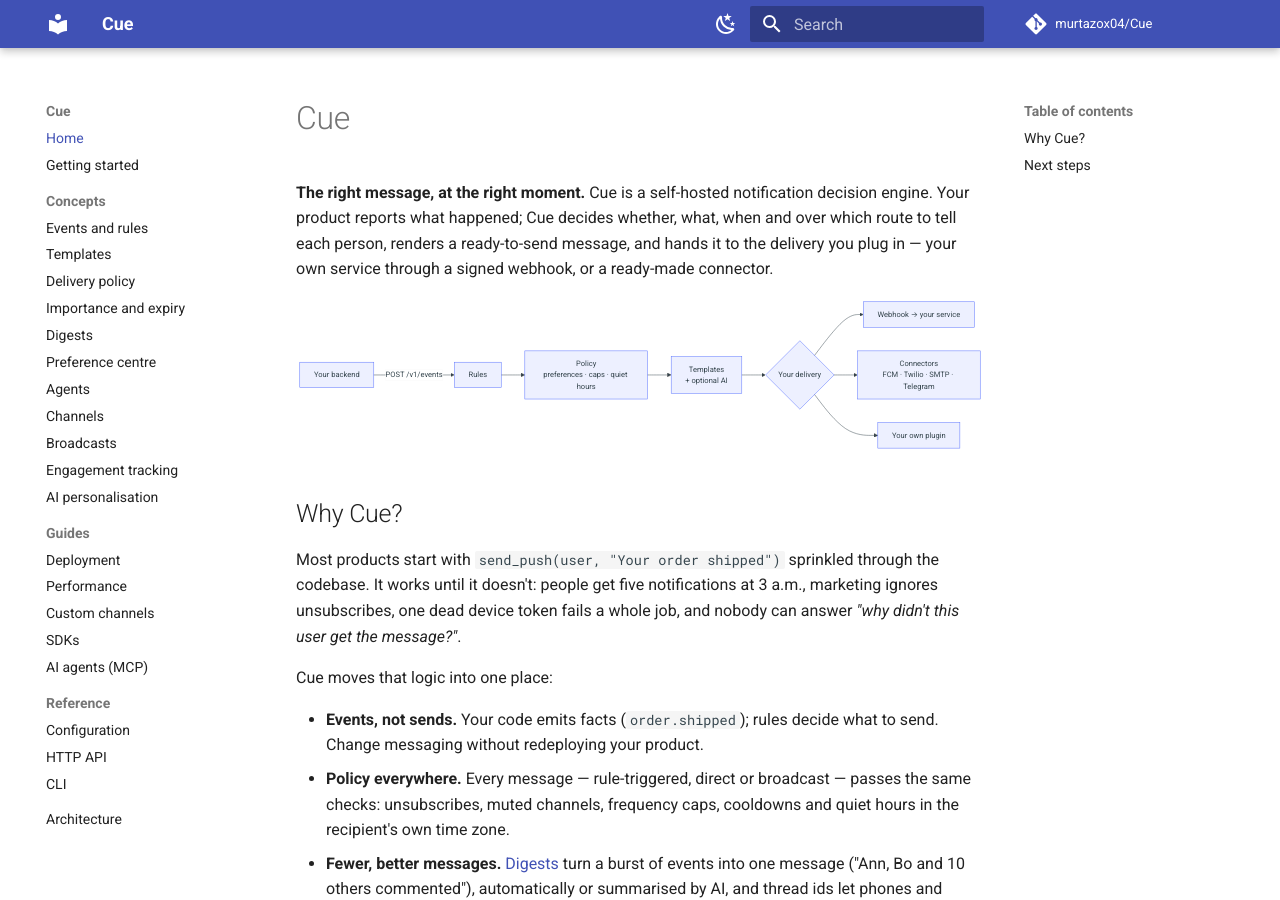
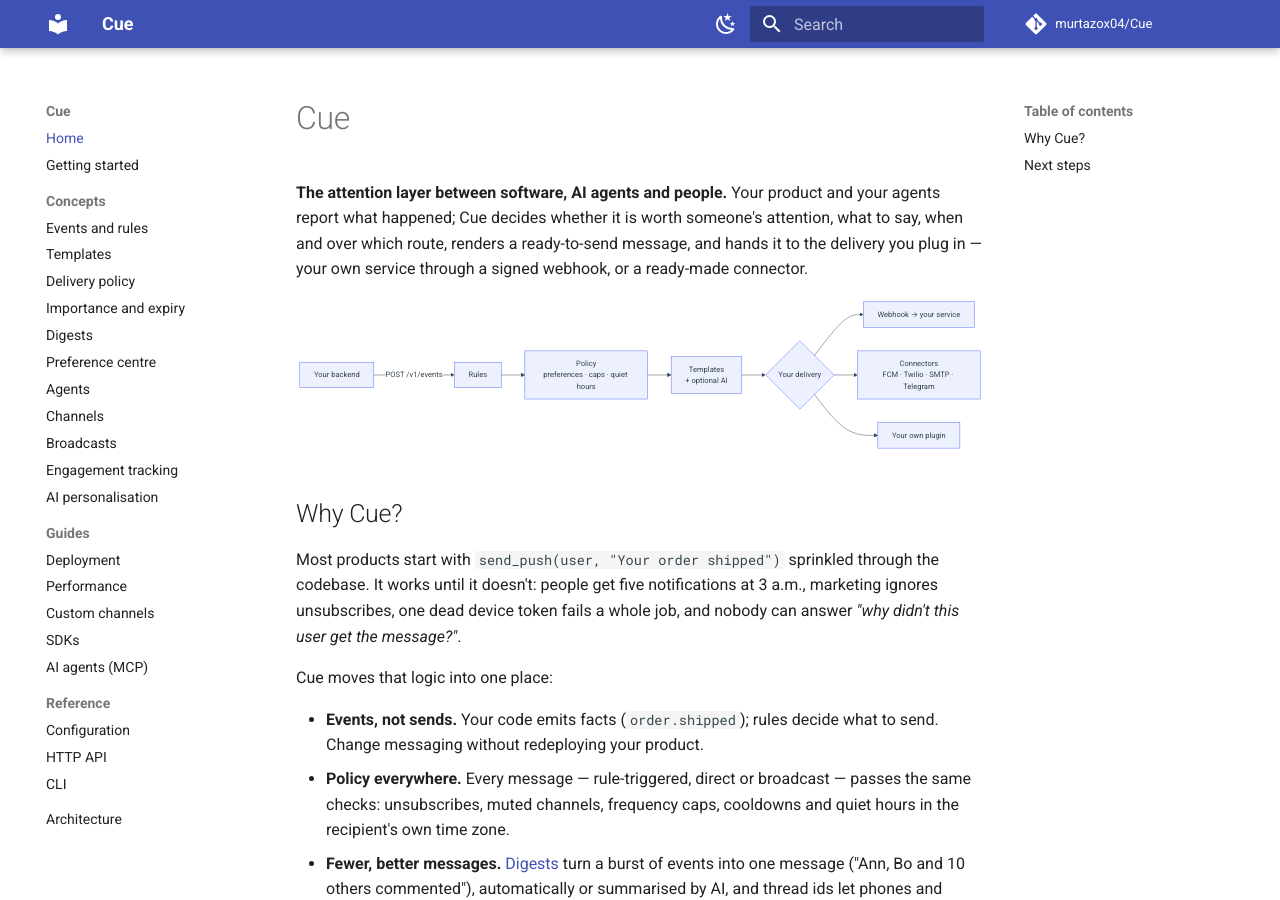
Before and after one commit to murtazox04/Cue, an MkDocs documentation site: the page built from docs/index.md, in a window 1280 px wide and 900 px high. Built offline with MkDocs 1.6.1 and Material for MkDocs 9.7.7, drawn with Linux system fonts in a browser that asks for light colours; comment, search, counter and statistics services are not loaded.

Commit message:
Tighten the roadmap, publish to the MCP registry from CI
The roadmap now reflects the 0.1 release and plans 0.2, 0.3 and 1.0 for
October, November and December 2026, adding signed approval links and agent
framework adapters, which early users ask for most.

A new workflow lists Cue in the official MCP registry after each release,
logging in with GitHub OIDC so no token is stored. The CLI and docs home
page use the current tagline.

```diff
--- a/docs/index.md
+++ b/docs/index.md
@@ -1,8 +1,8 @@
 # Cue
 
-**The right message, at the right moment.** Cue is a self-hosted notification decision
-engine. Your product reports what happened; Cue decides whether, what, when and over
-which route to tell each person, renders a ready-to-send message, and hands it to the
+**The attention layer between software, AI agents and people.** Your product and your
+agents report what happened; Cue decides whether it is worth someone's attention, what to
+say, when and over which route, renders a ready-to-send message, and hands it to the
 delivery you plug in — your own service through a signed webhook, or a ready-made
 connector.
 
```
Also changed, not shown: ROADMAP.md (+19 -17 lines), 2 other files.
